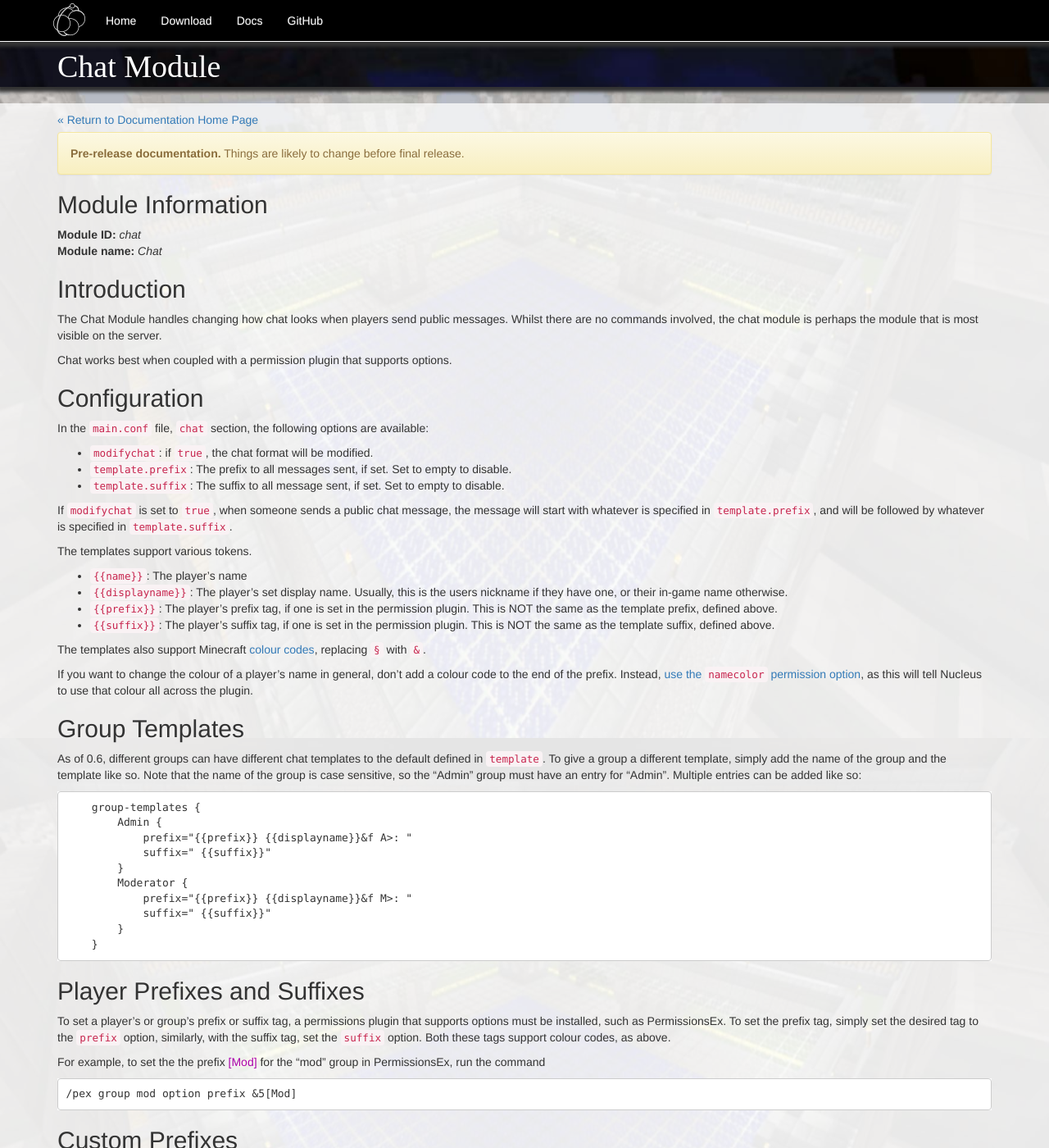
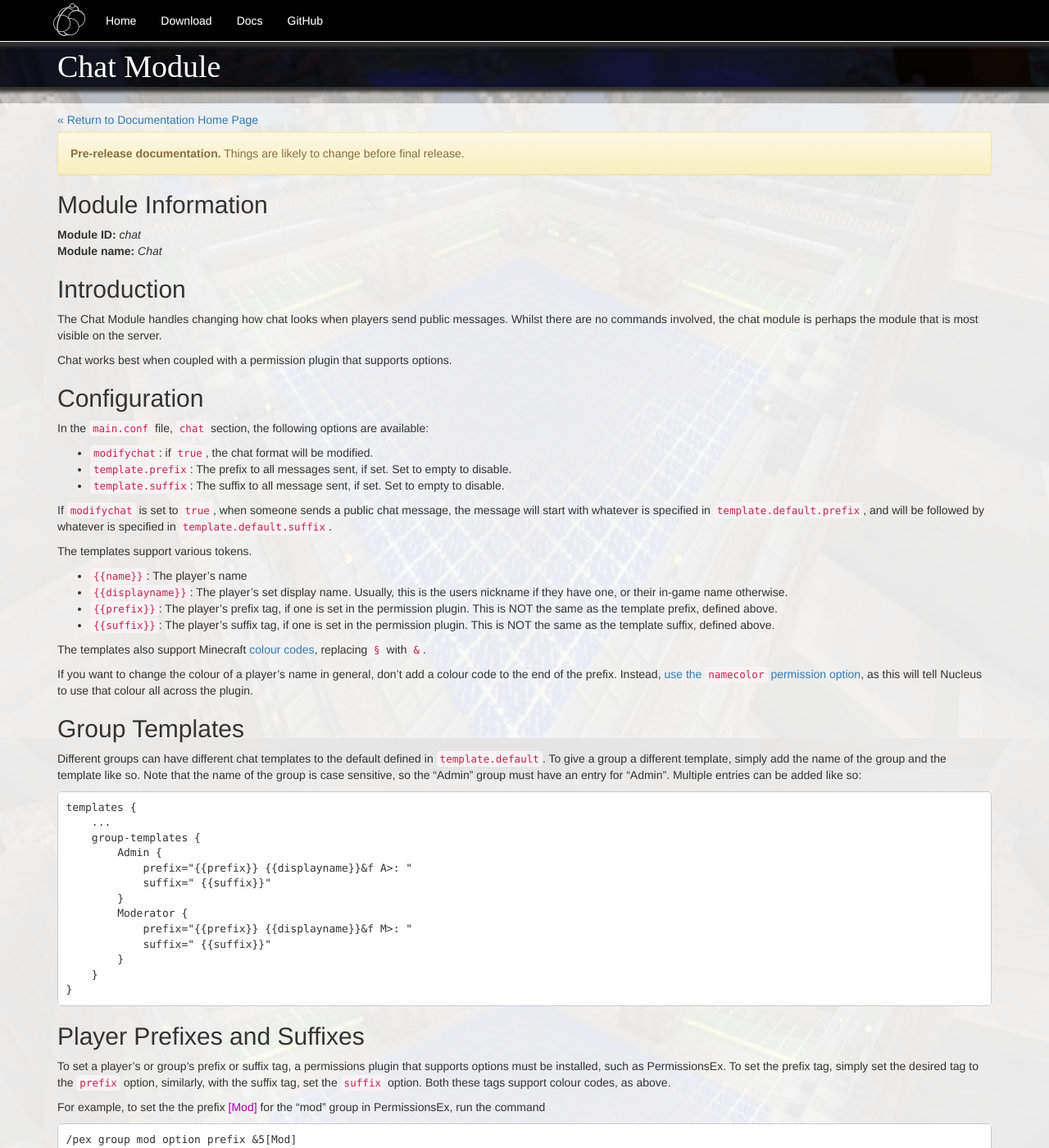
Before and after one commit to NucleusPowered/site-v1, a Jekyll site: the page built from docs/modules/chat.md, in a window 1280 px wide and 1400 px high. Shown: the whole window at 82% size. Built offline with Jekyll 4.4.1, drawn with Linux system fonts in a browser that asks for light colours; some of the changed text lies outside the part shown.

Commit message:
Update chat documation.

````diff
--- a/docs/modules/chat.md
+++ b/docs/modules/chat.md
@@ -22,7 +22,7 @@ In the `main.conf` file, `chat` section, the following options are available:
 * `template.suffix`: The suffix to all message sent, if set. Set to empty to disable.
 
 If `modifychat` is set to `true`, when someone sends a public chat message, the message will start with whatever is
-specified in `template.prefix`, and will be followed by whatever is specified in `template.suffix`.
+specified in `template.default.prefix`, and will be followed by whatever is specified in `template.default.suffix`.
 
 The templates support various tokens.
 
@@ -41,12 +41,14 @@ If you want to change the colour of a player's name in general, don't add a colo
 
 ## Group Templates
 
-As of 0.6, different groups can have different chat templates to the default defined in `template`. To give a group a different template,
+Different groups can have different chat templates to the default defined in `template.default`. To give a group a different template,
  simply add the name of the group and the template like so. Note that the name of the group is case sensitive, so the "Admin" group
  must have an entry for "Admin". Multiple entries can be added like so:
 
 {% raw %}
 ```
+templates {
+    ...
     group-templates {
         Admin {
             prefix="{{prefix}} {{displayname}}&f A>: "
@@ -57,6 +59,7 @@ As of 0.6, different groups can have different chat templates to the default def
             suffix=" {{suffix}}"
         }
     }
+}
 ```
 {% endraw %}
 
@@ -127,3 +130,11 @@ If you have a compatible permissions plugin installed, setting a player's (or th
 chat that colour by default. This can be overridden by players who can use colour codes in their chat.
 
 Like `namecolour`, this accepts both named colours and single character colour codes.
+
+## Default Chat Styles (from 0.11)
+
+If you have a compatible permissions plugin installed, setting a player's (or their group's) `chatstyle` permission option
+will set the style of their chat automatically. This can be overridden by players who can use colour codes in their chat.
+
+`chatstyle` can accept multiple styles which are comma separated, and both single character and named styles are accepted.
+To set the style as bold and italic, set the `chatstyle` option to `l,o` or `bold,italic`.
````
